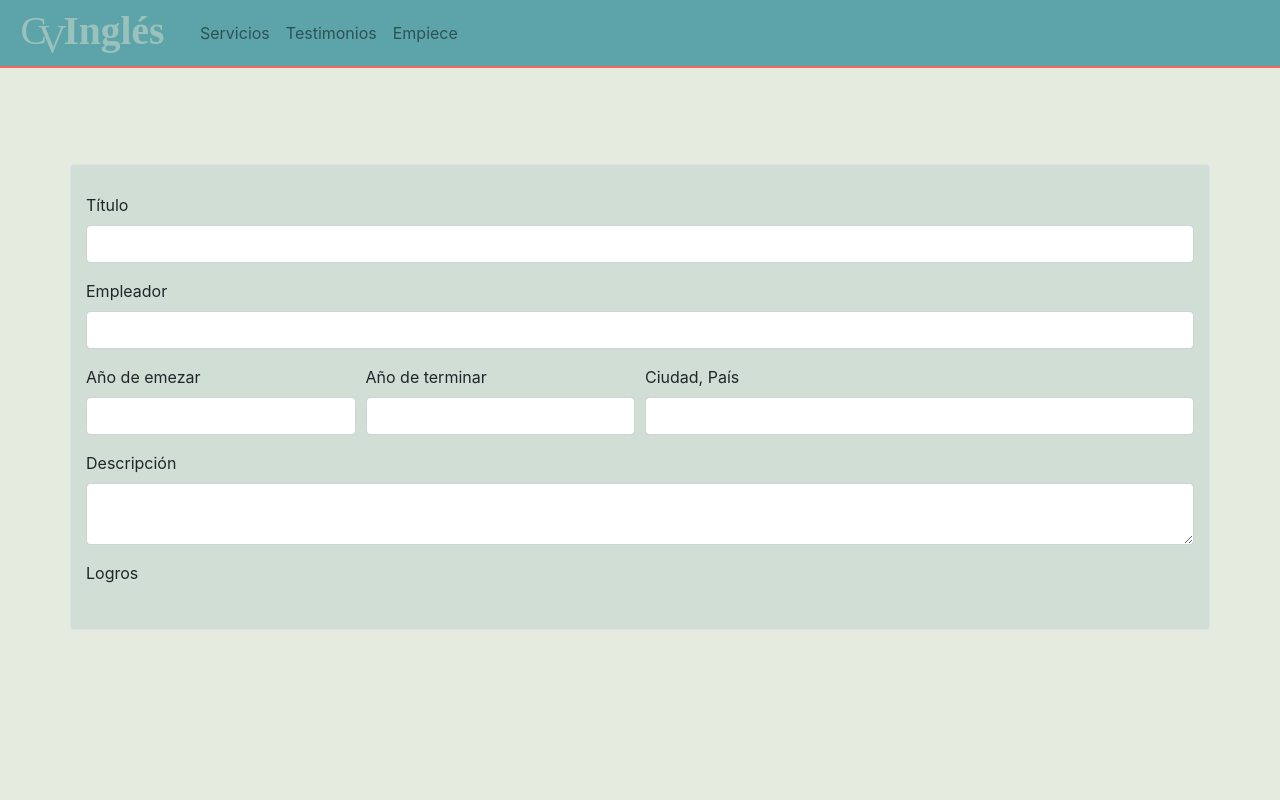
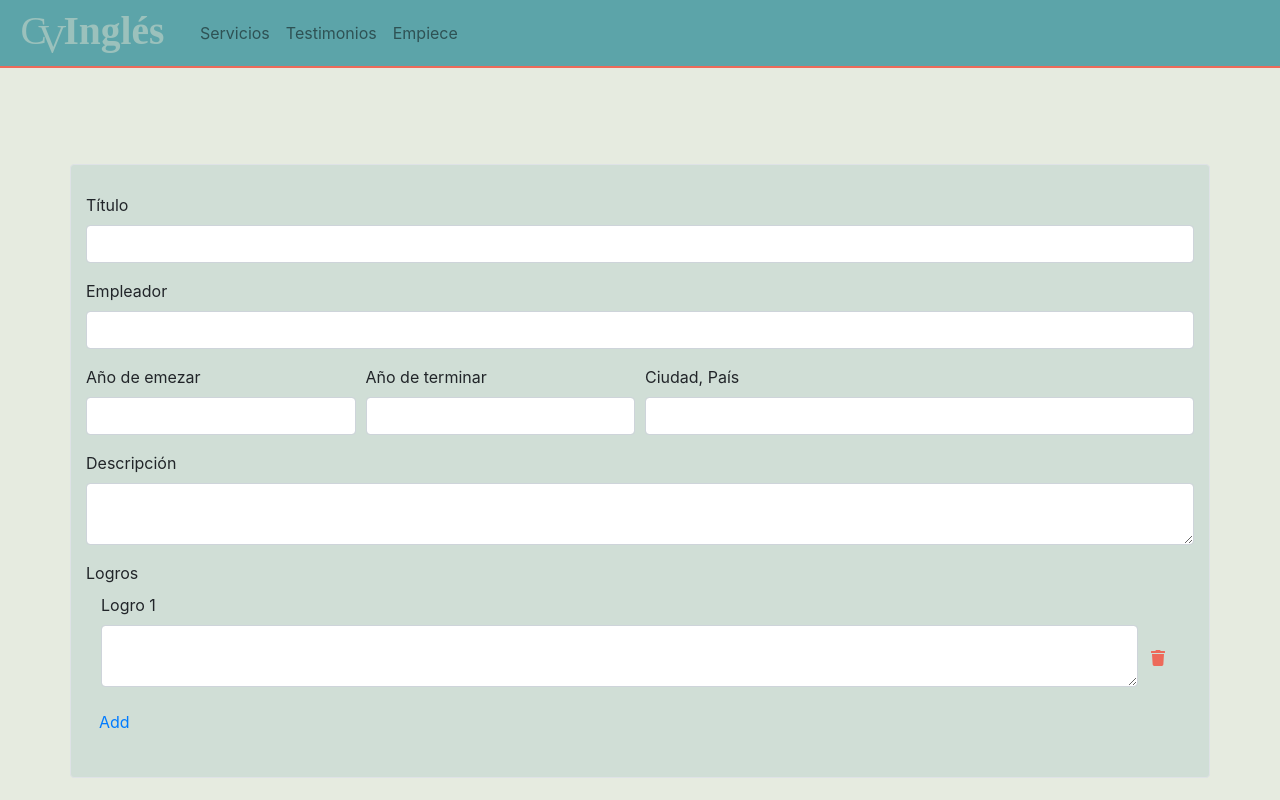
Before and after one commit to coldham10/CVIngles_react_app, a React (Create React App) app: page /enviar in a window 1280 px wide. Built offline with nearby package versions, Linux system fonts and the light colour scheme.

Commit message:
Experiencia elements now have CRUD

```diff
--- a/src/CVEntry.js
+++ b/src/CVEntry.js
@@ -11,7 +11,6 @@ import InputGroup from 'react-bootstrap/InputGroup';
 import DropdownButton from 'react-bootstrap/DropdownButton';
 import Dropdown from 'react-bootstrap/Dropdown';
 import Popover from 'react-bootstrap/Popover';
-import Alert from 'react-bootstrap/Alert';
 import Col from 'react-bootstrap/Col';
 
 import PopoverStickOnHover from './PopoverStickOnHover.jsx';
@@ -145,7 +144,6 @@ class EstudiosEntry extends CVEntry {
         let row = [];
         let rowLength = 0;
         for (let i = 0; i < this.subEntries.length; i++) {
-            console.log(rowLength);
             if (rowLength + Number(this.subEntries[i].props.length) <= 12) {
                 row.push(
                     this.subEntries[i]
@@ -162,7 +160,6 @@ class EstudiosEntry extends CVEntry {
                 rowLength = 0;
             }
         }
-        console.log(rows);
         return (
             <Container className="degree-unit border rounded">
             <h3 className="text-center">{this.displayName}</h3>
@@ -180,16 +177,20 @@ class EstudiosEntry extends CVEntry {
 class ExperienciaSubEntry extends CVEntry {
     constructor(props) {
         super(props);
-        this.state = {"value": this.props.flexList ? [] : null};
+        this.state = {"value": this.props.flexList ? [null] : null};
     }
 
     render() {
         let control;
         if (this.props.flexList) {
-            control = this.state.value.map((val, idx) => {
+            control =
+                <>
+                <Container>
+                {this.state.value.map((val, idx) => {
                 return (
-                    <Form.Group>
-                        <Form.Label>{`Logro ${idx}`}</Form.Label>
+                    <Form.Group key={idx}>
+                        <Form.Label>{`Logro ${idx + 1}`}</Form.Label>
+                        <InputGroup>
                             <Form.Control
                                className="rounded"
                                type={this.props.type}
@@ -200,10 +201,28 @@ class ExperienciaSubEntry extends CVEntry {
                                         .concat(this.state.value.slice(idx+1))
                                })}
                             />
+                            <InputGroup.Append>
+                                <Button
+                                     variant="link"
+                                     onClick={() => this.setState({'value':
+                                     this.state.value.slice(0,idx)
+                                     .concat(this.state.value.slice(idx + 1))})}
+                                 >
+                                     <FaTrash color="#ed6a5a"/>
+                                 </Button>
+                            </InputGroup.Append>
+                        </InputGroup>
                     </Form.Group>
                 );
-            });
-            console.log(control);
+            })}
+            </Container>
+            <Button
+                variant="link"
+                onClick={() => this.setState({'value': this.state.value.concat([null])})}
+            >
+                Add
+            </Button>
+            </>
         } //TODO add remove option and rearrange
         else {
             control =
@@ -239,7 +258,7 @@ class ExperienciaEntry extends CVEntry {
             <ExperienciaSubEntry name="endYear" displayName="Año de terminar" type="year" as="input" length="3" key="4" />,
             <ExperienciaSubEntry name="location" displayName="Ciudad, País" type="text" as="input" length="6" key="5" />,
             <ExperienciaSubEntry name="desc" displayName="Descripción" type="text" as="textarea" length="12" key="6" />,
-            <ExperienciaSubEntry name="achievements" displayName="Logros" type="text" flexList length="12" key="6" />,
+            <ExperienciaSubEntry name="achievements" displayName="Logros" type="text" as="textarea" flexList length="12" key="6" />,
         ];
     }
 
@@ -250,7 +269,6 @@ class ExperienciaEntry extends CVEntry {
         let row = [];
         let rowLength = 0;
         for (let i = 0; i < this.subEntries.length; i++) {
-            console.log(rowLength);
             if (rowLength + Number(this.subEntries[i].props.length) <= 12) {
                 row.push(
                     this.subEntries[i]
@@ -267,7 +285,6 @@ class ExperienciaEntry extends CVEntry {
                 rowLength = 0;
             }
         }
-        console.log(rows);
         return (
             <Container className="degree-unit border rounded">
             <h3 className="text-center">{this.displayName}</h3>
```
Lines whose indentation alone changed are shown as unchanged.
